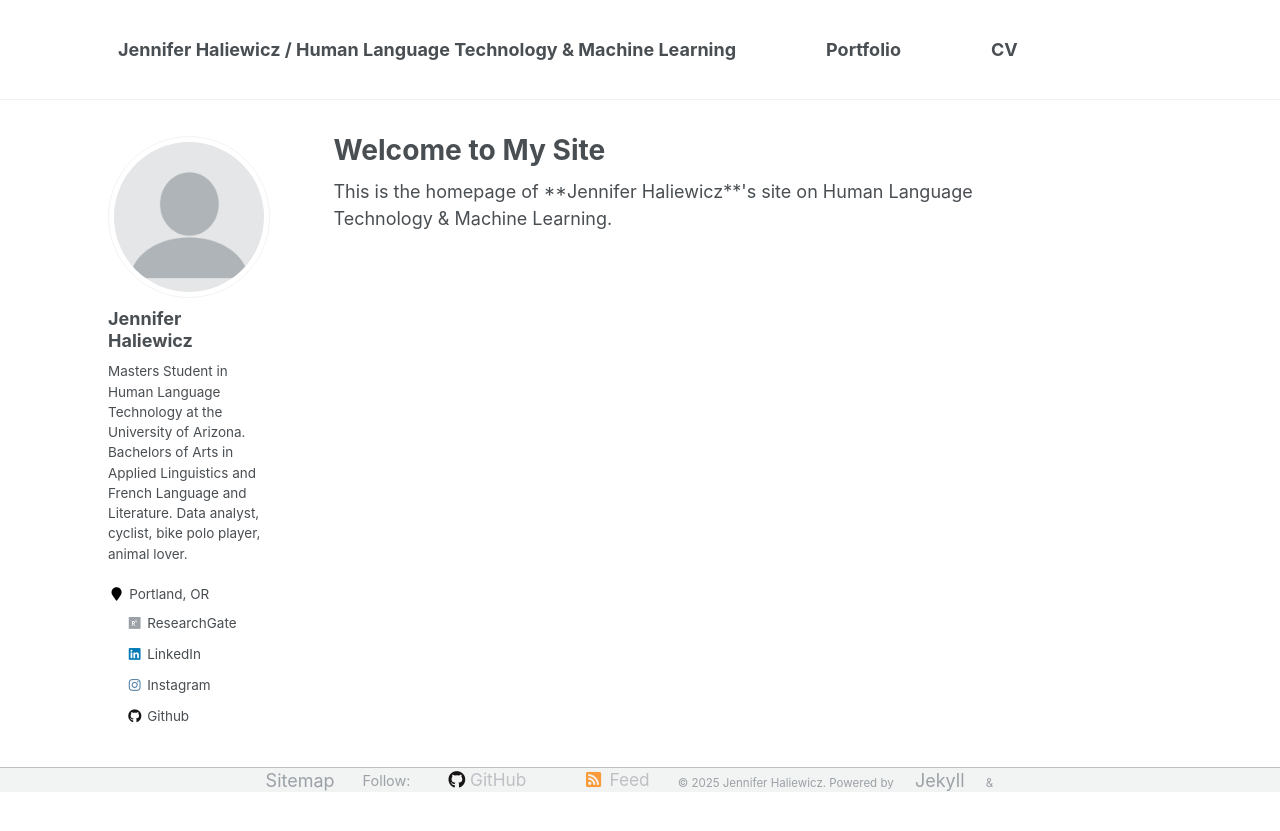
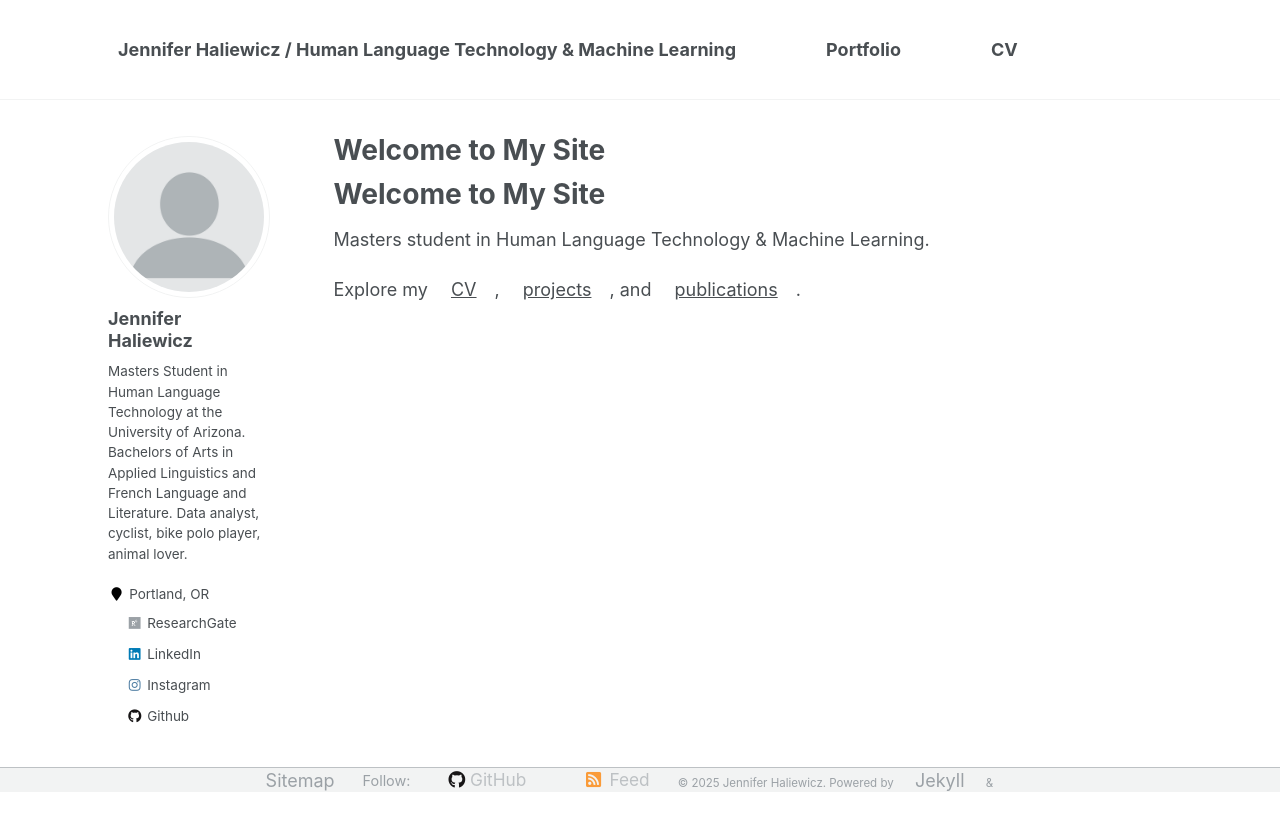
Before and after one commit to rofljen/HLTProfessionalSite, a Jekyll site: the page built from index.html, in a window 1280 px wide and 954 px high. Shown: the top 831 px of the window. Built offline with Jekyll 4.4.1, drawn with Linux system fonts in a browser that asks for light colours.

Commit message:
Update index.html

```diff
--- a/index.html
+++ b/index.html
@@ -4,4 +4,15 @@
 author_profile: true
 ---
 
-This is the homepage of **Jennifer Haliewicz**'s site on Human Language Technology & Machine Learning.
+<div class="page-content">
+    <div class="wrapper">
+        <header class="post-header">
+            <h1 class="post-title">Welcome to My Site</h1>
+        </header>
+
+        <div class="post-content">
+            <p>Masters student in Human Language Technology & Machine Learning.</p>
+            <p>Explore my <a href="/cv/">CV</a>, <a href="/portfolio/">projects</a>, and <a href="/publications/">publications</a>.</p>
+        </div>
+    </div>
+</div>
```
